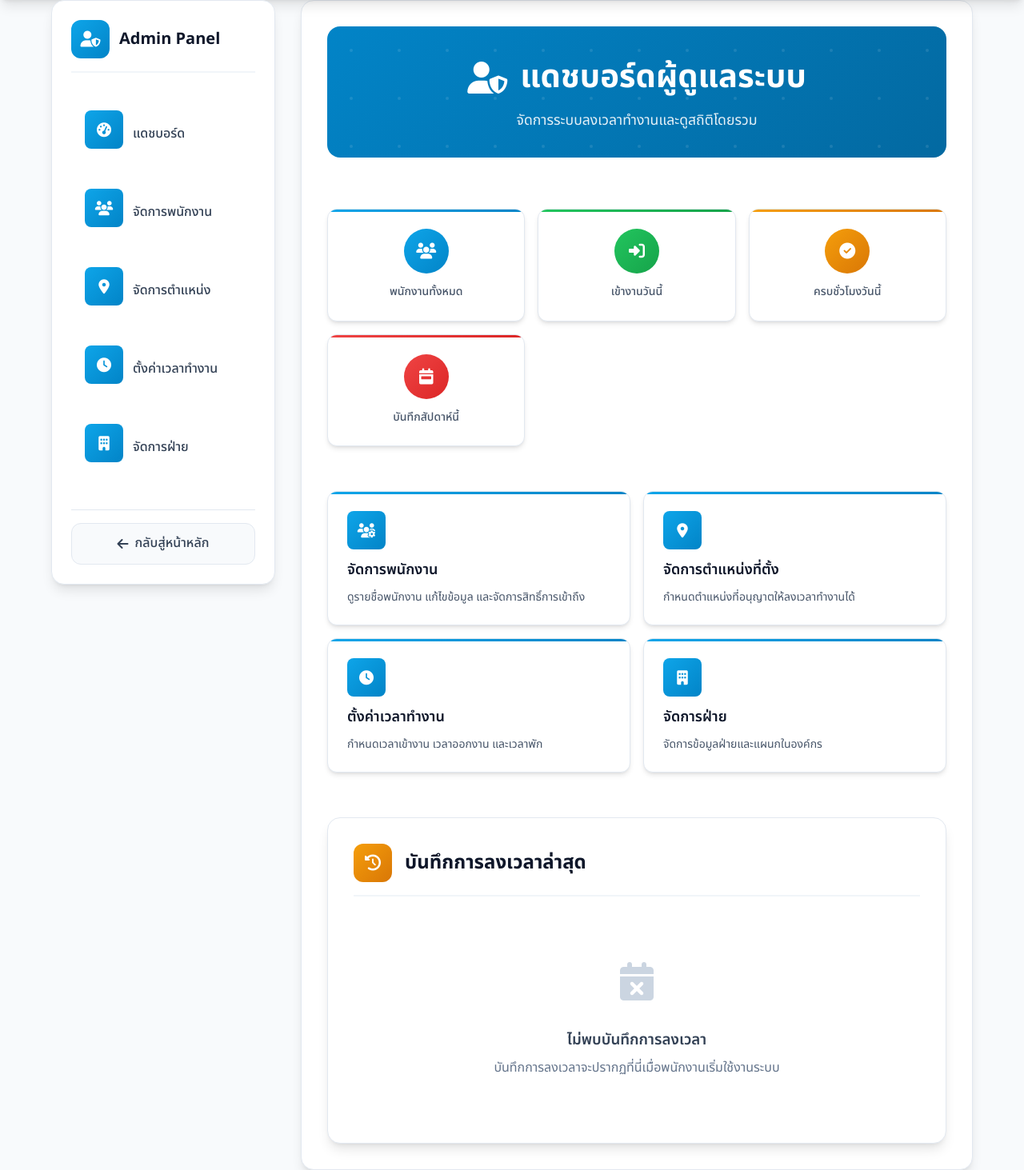
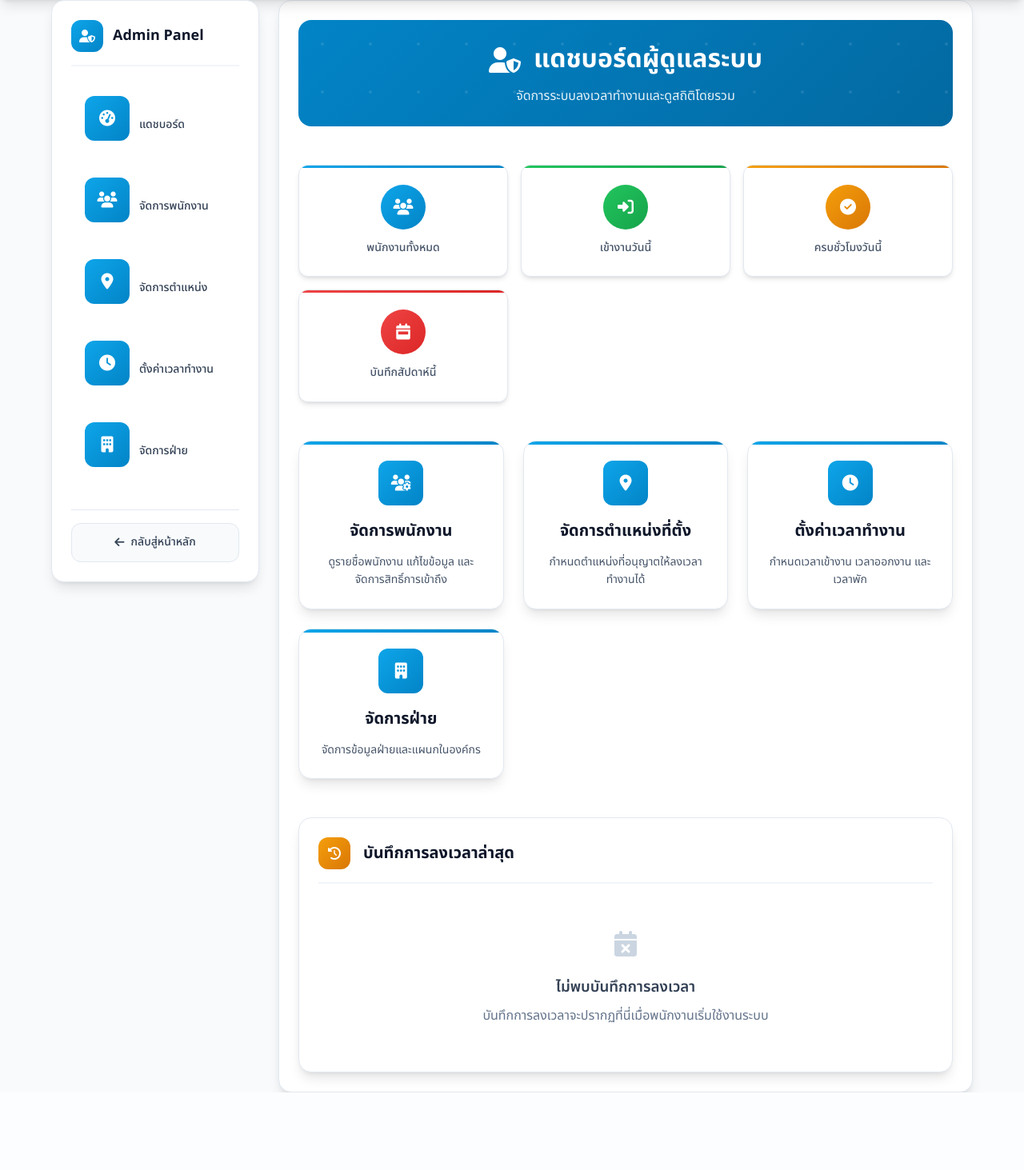
Before and after one commit to kanitadmin/CHECKIN, a Flask app: template templates/admin/dashboard.html in a window 1280 px wide. Shown: the part 115-1578 px from the top of the page at 80% size. After the commit the page ends 1481 px from the top, so only its background shows below. Run offline with Flask 3, Linux system fonts and the light colour scheme; the template is opened without the code that fills it, so the values that code supplies are empty; parts of the project's set-up code (start-up, migrations or seed data) failed here and were passed over.

Commit message:
ปรับ layout หน้า admin ให้เหมือนกัน

```diff
--- a/templates/admin/admin_layout.html
+++ b/templates/admin/admin_layout.html
@@ -5,11 +5,11 @@
     .admin-container {
         display: flex;
         min-height: calc(100vh - 120px);
-        gap: 2rem;
+        gap: 1.5rem;
     }
 
     .admin-sidebar {
-        width: 280px;
+        width: 260px;
         background: white;
         border-radius: var(--radius-xl);
         padding: 1.5rem;
@@ -17,14 +17,14 @@
         border: 1px solid var(--gray-200);
         height: fit-content;
         position: sticky;
-        top: 2rem;
+        top: 1.5rem;
     }
 
     .admin-content {
         flex: 1;
         background: white;
         border-radius: var(--radius-xl);
-        padding: 2rem;
+        padding: 1.5rem;
         box-shadow: var(--shadow-lg);
         border: 1px solid var(--gray-200);
     }
@@ -33,25 +33,25 @@
         display: flex;
         align-items: center;
         gap: 0.75rem;
-        margin-bottom: 2rem;
+        margin-bottom: 1.5rem;
         padding-bottom: 1rem;
         border-bottom: 2px solid var(--gray-100);
     }
 
     .sidebar-icon {
-        width: 48px;
-        height: 48px;
+        width: 40px;
+        height: 40px;
         background: linear-gradient(135deg, var(--primary-500), var(--primary-600));
         border-radius: var(--radius-lg);
         display: flex;
         align-items: center;
         justify-content: center;
         color: white;
-        font-size: 1.25rem;
+        font-size: 1rem;
     }
 
     .sidebar-title {
-        font-size: 1.25rem;
+        font-size: 1.125rem;
         font-weight: 700;
         color: var(--gray-900);
         margin: 0;
@@ -64,20 +64,21 @@
     }
 
     .nav-item {
-        margin-bottom: 0.5rem;
+        margin-bottom: 0.25rem;
     }
 
     .nav-link {
         display: flex;
         align-items: center;
         gap: 0.75rem;
-        padding: 0.875rem 1rem;
+        padding: 0.75rem 1rem;
         border-radius: var(--radius-lg);
         text-decoration: none;
         color: var(--gray-700);
         font-weight: 500;
         transition: all 0.2s ease;
         border: 1px solid transparent;
+        font-size: 0.875rem;
     }
 
     .nav-link:hover {
@@ -104,7 +105,7 @@
     .nav-icon {
         width: 20px;
         text-align: center;
-        font-size: 1rem;
+        font-size: 0.875rem;
     }
 
     .nav-text {
@@ -121,7 +122,7 @@
     }
 
     .sidebar-footer {
-        margin-top: 2rem;
+        margin-top: 1.5rem;
         padding-top: 1rem;
         border-top: 1px solid var(--gray-200);
     }
@@ -141,6 +142,7 @@
         width: 100%;
         text-align: center;
         justify-content: center;
+        font-size: 0.875rem;
     }
 
     .back-to-main:hover {
@@ -345,12 +347,12 @@
     .admin-page-header {
         background: linear-gradient(135deg, var(--primary-600), var(--primary-700));
         color: white;
-        padding: 2rem;
+        padding: 1.5rem;
         border-radius: var(--radius-xl);
         text-align: center;
         position: relative;
         overflow: hidden;
-        margin-bottom: 2rem;
+        margin-bottom: 1.5rem;
     }
 
     .admin-page-header::before {
@@ -369,7 +371,7 @@
     }
 
     .admin-page-title {
-        font-size: 2.5rem;
+        font-size: 2rem;
         font-weight: 700;
         margin-bottom: 0.5rem;
         display: flex;
@@ -379,24 +381,24 @@
     }
 
     .admin-page-subtitle {
-        font-size: 1.1rem;
+        font-size: 1rem;
         opacity: 0.9;
         margin: 0;
     }
 
     /* Standard Admin Container */
     .admin-page-container {
-        max-width: 1200px;
-        margin: 0 auto;
+        max-width: 100%;
+        margin: 0;
         display: grid;
-        gap: 2rem;
+        gap: 1.5rem;
     }
 
     /* Standard Admin Card */
     .admin-card {
         background: white;
         border-radius: var(--radius-xl);
-        padding: 2rem;
+        padding: 1.5rem;
         box-shadow: var(--shadow-lg);
         border: 1px solid var(--gray-200);
     }
@@ -405,20 +407,20 @@
         display: flex;
         align-items: center;
         gap: 1rem;
-        margin-bottom: 1.5rem;
+        margin-bottom: 1.25rem;
         padding-bottom: 1rem;
         border-bottom: 2px solid var(--gray-100);
     }
 
     .admin-card-icon {
-        width: 48px;
-        height: 48px;
+        width: 40px;
+        height: 40px;
         border-radius: var(--radius-lg);
         display: flex;
         align-items: center;
         justify-content: center;
         color: white;
-        font-size: 1.25rem;
+        font-size: 1rem;
     }
 
     .admin-card-icon.primary {
@@ -438,7 +440,7 @@
     }
 
     .admin-card-title {
-        font-size: 1.5rem;
+        font-size: 1.25rem;
         font-weight: 700;
         color: var(--gray-900);
         margin: 0;
@@ -563,13 +565,13 @@
     /* Empty State */
     .empty-state {
         text-align: center;
-        padding: 3rem;
+        padding: 2rem;
         color: var(--gray-500);
     }
 
     .empty-state-icon {
-        font-size: 3rem;
-        margin-bottom: 1rem;
+        font-size: 2rem;
+        margin-bottom: 0.75rem;
         color: var(--gray-300);
     }
 
--- a/templates/admin/dashboard.html
+++ b/templates/admin/dashboard.html
@@ -89,19 +89,19 @@
         font-weight: 500;
     }
 
-    /* Navigation Cards - เฉพาะสำหรับแดชบอร์ด */
+    /* Navigation Cards - ปรับให้สอดคล้องกับ pattern ของหน้าอื่น */
     .nav-grid {
         display: grid;
         grid-template-columns: repeat(auto-fit, minmax(250px, 1fr));
-        gap: 1rem;
+        gap: 1.5rem;
         margin-bottom: 1.5rem;
     }
 
     .nav-card {
         background: white;
         padding: 1.5rem;
-        border-radius: var(--radius-lg);
-        box-shadow: var(--shadow-md);
+        border-radius: var(--radius-xl);
+        box-shadow: var(--shadow-lg);
         border: 1px solid var(--gray-200);
         text-decoration: none;
         color: inherit;
@@ -112,7 +112,7 @@
 
     .nav-card:hover {
         transform: translateY(-2px);
-        box-shadow: var(--shadow-lg);
+        box-shadow: var(--shadow-xl);
         text-decoration: none;
         color: inherit;
     }
@@ -123,34 +123,37 @@
         top: 0;
         left: 0;
         right: 0;
-        height: 3px;
+        height: 4px;
         background: linear-gradient(90deg, var(--primary-500), var(--primary-600));
     }
 
     .nav-icon {
-        width: 48px;
-        height: 48px;
+        width: 56px;
+        height: 56px;
         background: linear-gradient(135deg, var(--primary-500), var(--primary-600));
-        border-radius: var(--radius-md);
+        border-radius: var(--radius-lg);
         display: flex;
         align-items: center;
         justify-content: center;
-        font-size: 1.125rem;
+        font-size: 1.25rem;
         color: white;
-        margin-bottom: 0.75rem;
+        margin: 0 auto 1rem;
     }
 
     .nav-title {
-        font-size: 1.125rem;
-        font-weight: 600;
+        font-size: 1.25rem;
+        font-weight: 700;
         color: var(--gray-900);
-        margin-bottom: 0.5rem;
+        margin-bottom: 0.75rem;
+        text-align: center;
     }
 
     .nav-description {
         color: var(--gray-600);
         font-size: 0.875rem;
-        line-height: 1.5;
+        line-height: 1.6;
+        text-align: center;
+        margin-bottom: 0;
     }
 
     /* Employee Info Styles */
@@ -211,6 +214,10 @@
         .stat-value {
             font-size: 1.75rem;
         }
+
+        .nav-card {
+            padding: 1.25rem;
+        }
     }
 
     @media (max-width: 480px) {
@@ -226,6 +233,12 @@
 
         .stat-value {
             font-size: 1.5rem;
+        }
+
+        .nav-icon {
+            width: 48px;
+            height: 48px;
+            font-size: 1rem;
         }
     }
 </style>
@@ -285,32 +298,32 @@
             <div class="nav-icon">
                 <i class="fas fa-users-cog"></i>
             </div>
-            <div class="nav-title">จัดการพนักงาน</div>
-            <div class="nav-description">ดูรายชื่อพนักงาน แก้ไขข้อมูล และจัดการสิทธิ์การเข้าถึง</div>
+            <h2 class="nav-title">จัดการพนักงาน</h2>
+            <p class="nav-description">ดูรายชื่อพนักงาน แก้ไขข้อมูล และจัดการสิทธิ์การเข้าถึง</p>
         </a>
 
         <a href="{{ url_for('admin_locations') }}" class="nav-card">
             <div class="nav-icon">
                 <i class="fas fa-map-marker-alt"></i>
             </div>
-            <div class="nav-title">จัดการตำแหน่งที่ตั้ง</div>
-            <div class="nav-description">กำหนดตำแหน่งที่อนุญาตให้ลงเวลาทำงานได้</div>
+            <h2 class="nav-title">จัดการตำแหน่งที่ตั้ง</h2>
+            <p class="nav-description">กำหนดตำแหน่งที่อนุญาตให้ลงเวลาทำงานได้</p>
         </a>
 
         <a href="{{ url_for('admin_work_time') }}" class="nav-card">
             <div class="nav-icon">
                 <i class="fas fa-clock"></i>
             </div>
-            <div class="nav-title">ตั้งค่าเวลาทำงาน</div>
-            <div class="nav-description">กำหนดเวลาเข้างาน เวลาออกงาน และเวลาพัก</div>
+            <h2 class="nav-title">ตั้งค่าเวลาทำงาน</h2>
+            <p class="nav-description">กำหนดเวลาเข้างาน เวลาออกงาน และเวลาพัก</p>
         </a>
 
         <a href="{{ url_for('admin_departments') }}" class="nav-card">
             <div class="nav-icon">
                 <i class="fas fa-building"></i>
             </div>
-            <div class="nav-title">จัดการฝ่าย</div>
-            <div class="nav-description">จัดการข้อมูลฝ่ายและแผนกในองค์กร</div>
+            <h2 class="nav-title">จัดการฝ่าย</h2>
+            <p class="nav-description">จัดการข้อมูลฝ่ายและแผนกในองค์กร</p>
         </a>
     </div>
 
--- a/templates/admin/employee_detail.html
+++ b/templates/admin/employee_detail.html
@@ -351,9 +351,8 @@
 
 {% block admin_content %}
 <div class="admin-page-container">
-    <div class="employee-detail-container">
-        <!-- Employee Header -->
-        <div class="admin-card employee-header-card">
+    <!-- Employee Header -->
+    <div class="admin-card employee-header-card">
             <div class="employee-basic-info">
                 {% if employee.picture_url %}
                 <img src="{{ url_for('proxy_image', url=employee.picture_url) }}"
@@ -542,6 +541,5 @@
                 </div>
             </div>
         </div>
-    </div>
 </div>
 {% endblock %}
```
Also changed, not shown: other parts of templates/admin/admin_layout.html (+89 -28 lines), templates/admin/departments.html (+94 -100 lines), templates/admin/employees.html (+43 -108 lines), templates/admin/locations.html (+14 -26 lines), templates/admin/work_time.html (+18 -18 lines).
